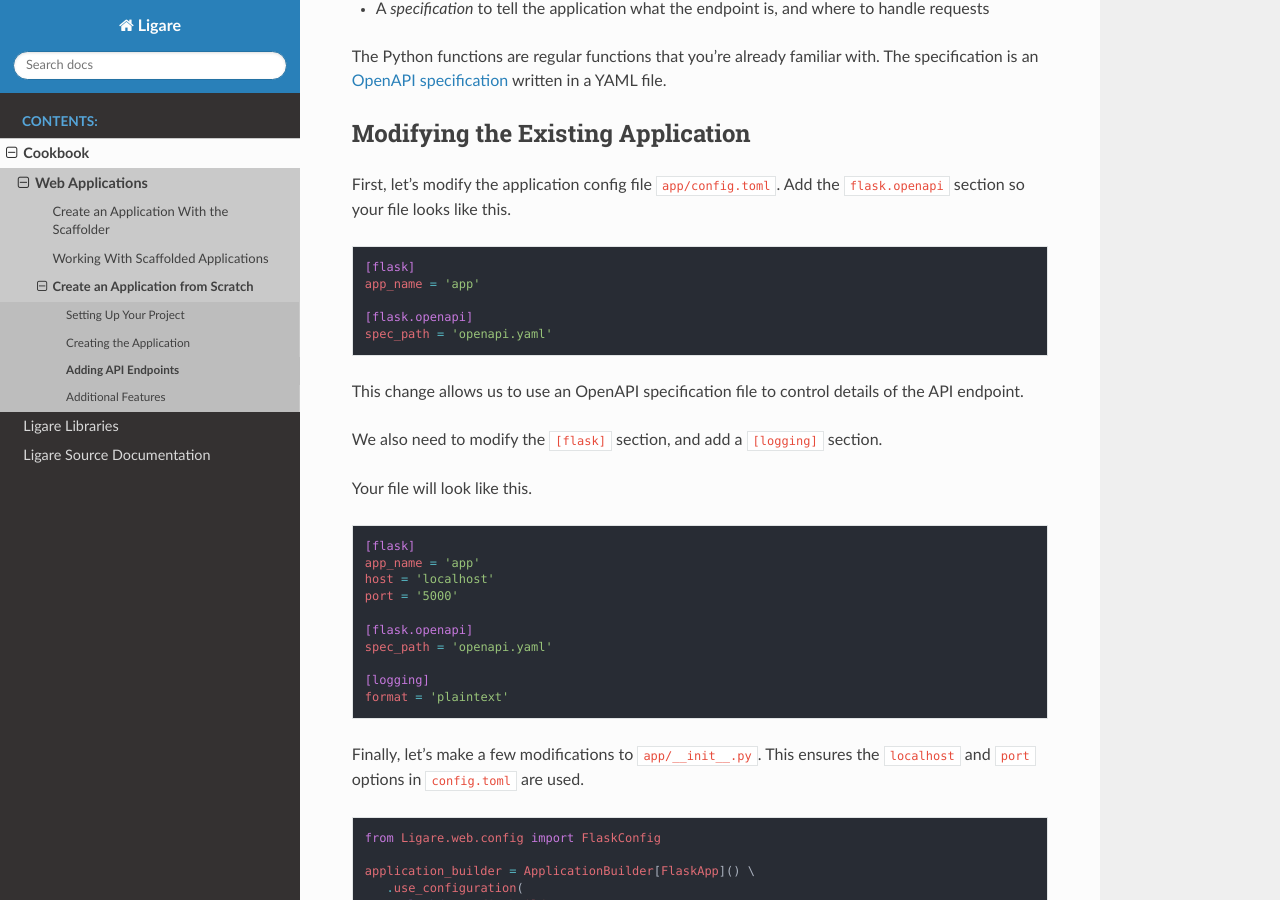
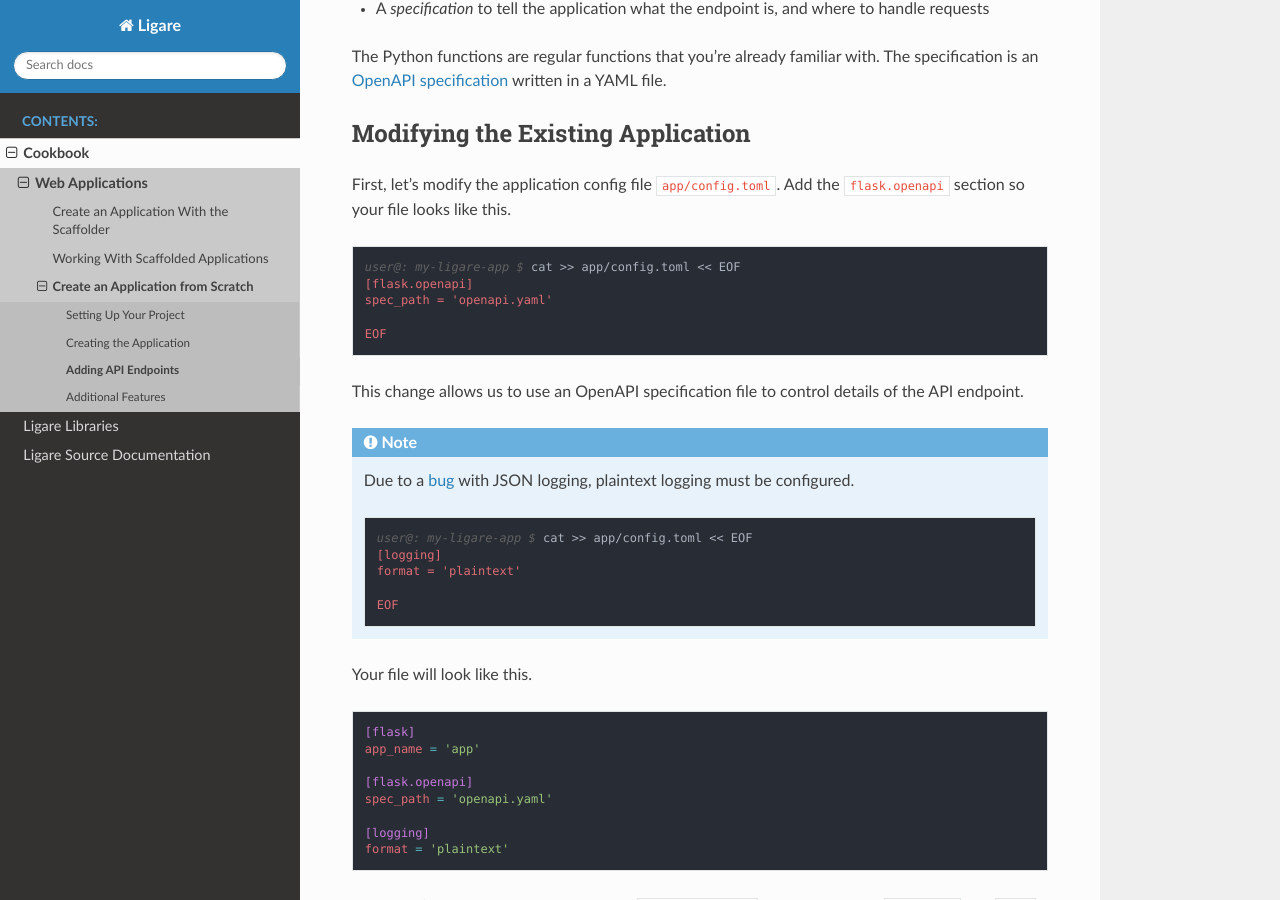
Before and after one commit to uclahs-cds/Ligare, a Sphinx documentation site: the page built from sphinx-docs/source/cookbook/web_applications/create-application-from-scratch/3-adding-api-endpoints.rst, in a window 1280 px wide and 900 px high, scrolled down 259 px. Built offline with Sphinx 7.4.7 and the Read the Docs theme 3.1.0, drawn with Linux system fonts in a browser that asks for light colours.

```diff
--- a/sphinx-docs/source/cookbook/web_applications/create-application-from-scratch/adding-api-endpoints.rst
+++ b/sphinx-docs/source/cookbook/web_applications/create-application-from-scratch/3-adding-api-endpoints.rst
@@ -18,17 +18,28 @@ Modifying the Existing Application
 
 First, let's modify the application config file ``app/config.toml``. Add the ``flask.openapi`` section so your file looks like this.
 
-.. code-block:: toml
+.. code-block:: shell-session
 
-   [flask]
-   app_name = 'app'
-
+   user@: my-ligare-app $ cat >> app/config.toml << EOF
    [flask.openapi]
    spec_path = 'openapi.yaml'
 
+   EOF
+
 This change allows us to use an OpenAPI specification file to control details of the API endpoint.
 
-We also need to modify the ``[flask]`` section, and add a ``[logging]`` section.
+
+.. note::
+
+   Due to a `bug <https://github.com/uclahs-cds/Ligare/issues/158>`_ with JSON logging, plaintext logging must be configured.
+
+   .. code-block:: shell-session
+
+      user@: my-ligare-app $ cat >> app/config.toml << EOF
+      [logging]
+      format = 'plaintext'
+
+      EOF
 
 Your file will look like this.
 
@@ -36,8 +47,6 @@ Your file will look like this.
 
    [flask]
    app_name = 'app'
-   host = 'localhost'
-   port = '5000'
 
    [flask.openapi]
    spec_path = 'openapi.yaml'
```
Also changed, not shown: sphinx-docs/source/cookbook/web_applications/create-application-from-scratch/index.rst (+4 -4 lines), sphinx-docs/source/cookbook/web_applications/create-application-from-scratch/1-setting-up-your-project.rst (renamed from sphinx-docs/source/cookbook/web_applications/create-application-from-scratch/setting-up-your-project.rst), sphinx-docs/source/cookbook/web_applications/create-application-from-scratch/2-creating-the-application.rst (renamed from sphinx-docs/source/cookbook/web_applications/create-application-from-scratch/creating-the-application.rst), sphinx-docs/source/cookbook/web_applications/create-application-from-scratch/4-additional-features.rst (renamed from sphinx-docs/source/cookbook/web_applications/create-application-from-scratch/additional-features.rst).
